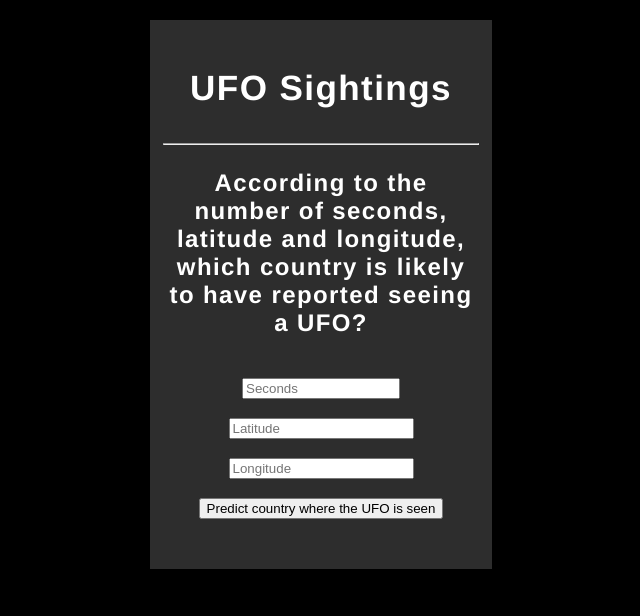
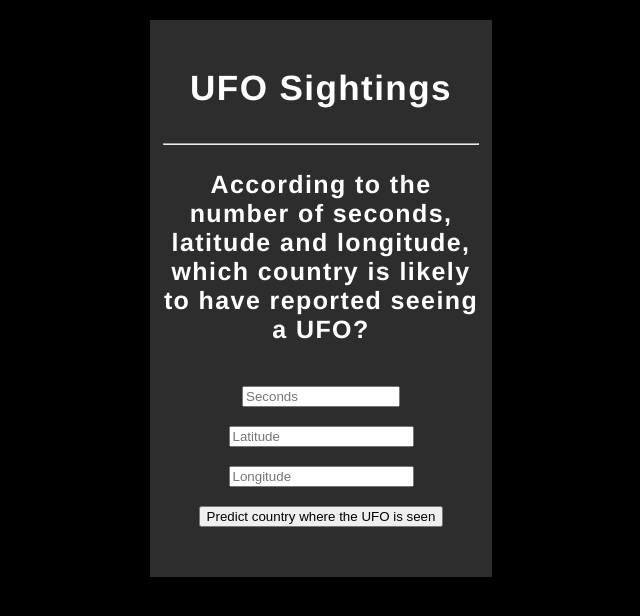
Before and after one commit to izzypatrick21/ufo-sightings, a Flask app: page / in a window 1280 px wide. Shown: the top 616 px of the page, without its empty margins (327-967 px from the left). Run offline with Flask 2, Linux system fonts and the light colour scheme; parts of the project's set-up code (start-up, migrations or seed data) failed here and were passed over.

Commit message:
css changes

```diff
--- a/web-app/static/css/styles.css
+++ b/web-app/static/css/styles.css
@@ -30,5 +30,5 @@ input {
 }
 
 p {
-	font-size: 24px;
+	font-size: 25px;
 }
```
